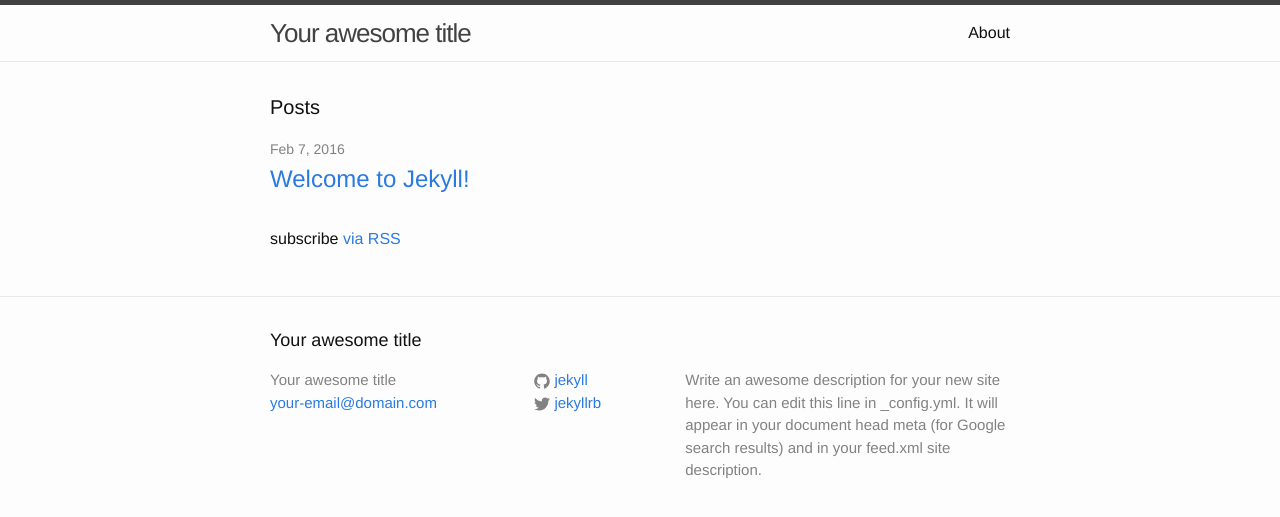
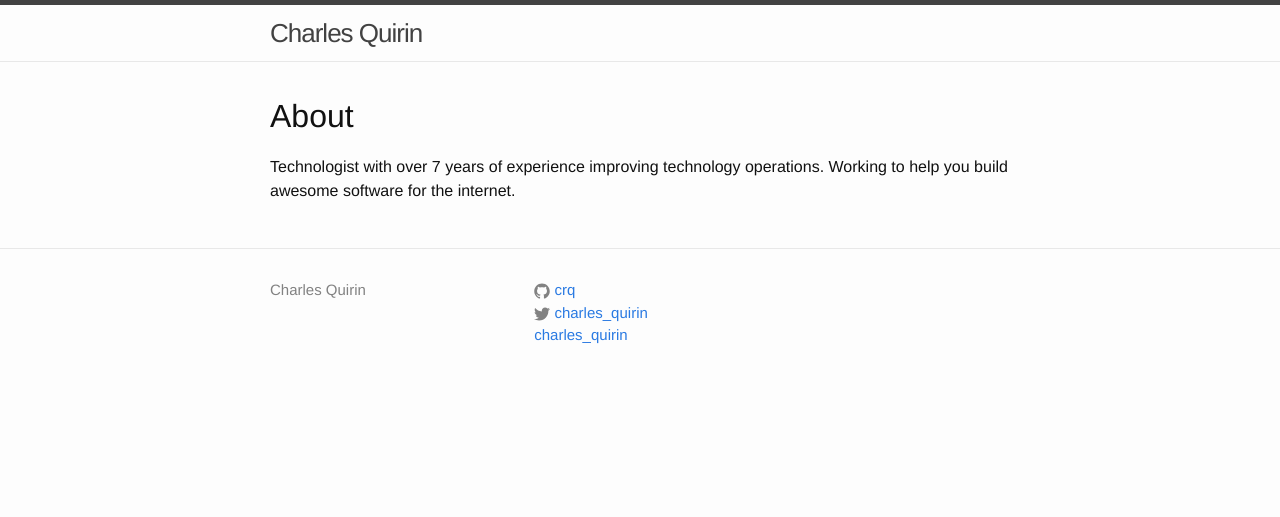
Before and after one commit to crq/crq.github.io, a Jekyll site: the page built from index.html, in a window 1280 px wide. Shown: the top 517 px of the page. Built offline with Jekyll 4.4.1, drawn with Linux system fonts in a browser that asks for light colours.

Commit message:
Remove posts list and replace with part

```diff
--- a/_config.yml
+++ b/_config.yml
@@ -6,16 +6,17 @@
 # 'jekyll serve'. If you change this file, please restart the server process.
 
 # Site settings
-title: Your awesome title
-email: your-email@domain.com
+title: Charles Quirin
 description: > # this means to ignore newlines until "baseurl:"
-  Write an awesome description for your new site here. You can edit this
-  line in _config.yml. It will appear in your document head meta (for
-  Google search results) and in your feed.xml site description.
+  Charles Quirin - Technologist and Software Developer
 baseurl: "" # the subpath of your site, e.g. /blog
-url: "http://yourdomain.com" # the base hostname & protocol for your site
-twitter_username: jekyllrb
-github_username:  jekyll
+url: "http://crq.nyc" # the base hostname & protocol for your site
+twitter_username: charles_quirin
+github_username:  crq
+instagram_username: charles_quirin
 
 # Build settings
 markdown: kramdown
+
+collections:
+- home_parts
--- a/_includes/footer.html
+++ b/_includes/footer.html
@@ -1,8 +1,6 @@
 <footer class="site-footer">
 
   <div class="wrapper">
-
-    <h2 class="footer-heading">{{ site.title }}</h2>
 
     <div class="footer-col-wrapper">
       <div class="footer-col footer-col-1">
@@ -12,7 +10,7 @@
         </ul>
       </div>
 
-      <div class="footer-col footer-col-2">
+      <div class="footer-col footer-col-3">
         <ul class="social-media-list">
           {% if site.github_username %}
           <li>
@@ -25,13 +23,14 @@
             {% include icon-twitter.html username=site.twitter_username %}
           </li>
           {% endif %}
+
+          {% if site.instagram_username %}
+          <li>
+            {% include icon-instagram.html username=site.instagram_username %}
+          </li>
+          {% endif %}
         </ul>
       </div>
-
-      <div class="footer-col footer-col-3">
-        <p>{{ site.description }}</p>
-      </div>
-    </div>
 
   </div>
 
--- /dev/null
+++ b/_includes/icon-instagram.html
@@ -0,0 +1 @@
+<a href="https://instagram.com/{{ include.username }}"><span class="username">{{ include.username }}</span></a>
--- a/_posts/2016-02-06-welcome-to-jekyll.markdown
+++ b/_posts/2016-02-06-welcome-to-jekyll.markdown
@@ -3,6 +3,7 @@ layout: post
 title:  "Welcome to Jekyll!"
 date:   2016-02-06 20:09:34 -0500
 categories: jekyll update
+published: false
 ---
 You’ll find this post in your `_posts` directory. Go ahead and edit it and re-build the site to see your changes. You can rebuild the site in many different ways, but the most common way is to run `jekyll serve`, which launches a web server and auto-regenerates your site when a file is updated.
 
--- a/index.html
+++ b/index.html
@@ -3,21 +3,9 @@ layout: default
 ---
 
 <div class="home">
-
-  <h1 class="page-heading">Posts</h1>
-
-  <ul class="post-list">
-    {% for post in site.posts %}
-      <li>
-        <span class="post-meta">{{ post.date | date: "%b %-d, %Y" }}</span>
-
-        <h2>
-          <a class="post-link" href="{{ post.url | prepend: site.baseurl }}">{{ post.title }}</a>
-        </h2>
-      </li>
-    {% endfor %}
-  </ul>
-
-  <p class="rss-subscribe">subscribe <a href="{{ "/feed.xml" | prepend: site.baseurl }}">via RSS</a></p>
+  {% for home_part in site.home_parts %}
+    <h1>{{ home_part.title }}</h1>
+    <p>{{ home_part.content }}</p>
+  {% endfor %}
 
 </div>
```
Also changed, not shown: _home_parts/about.md (added, +4 -0 lines), about.md (deleted, +0 -15 lines).
